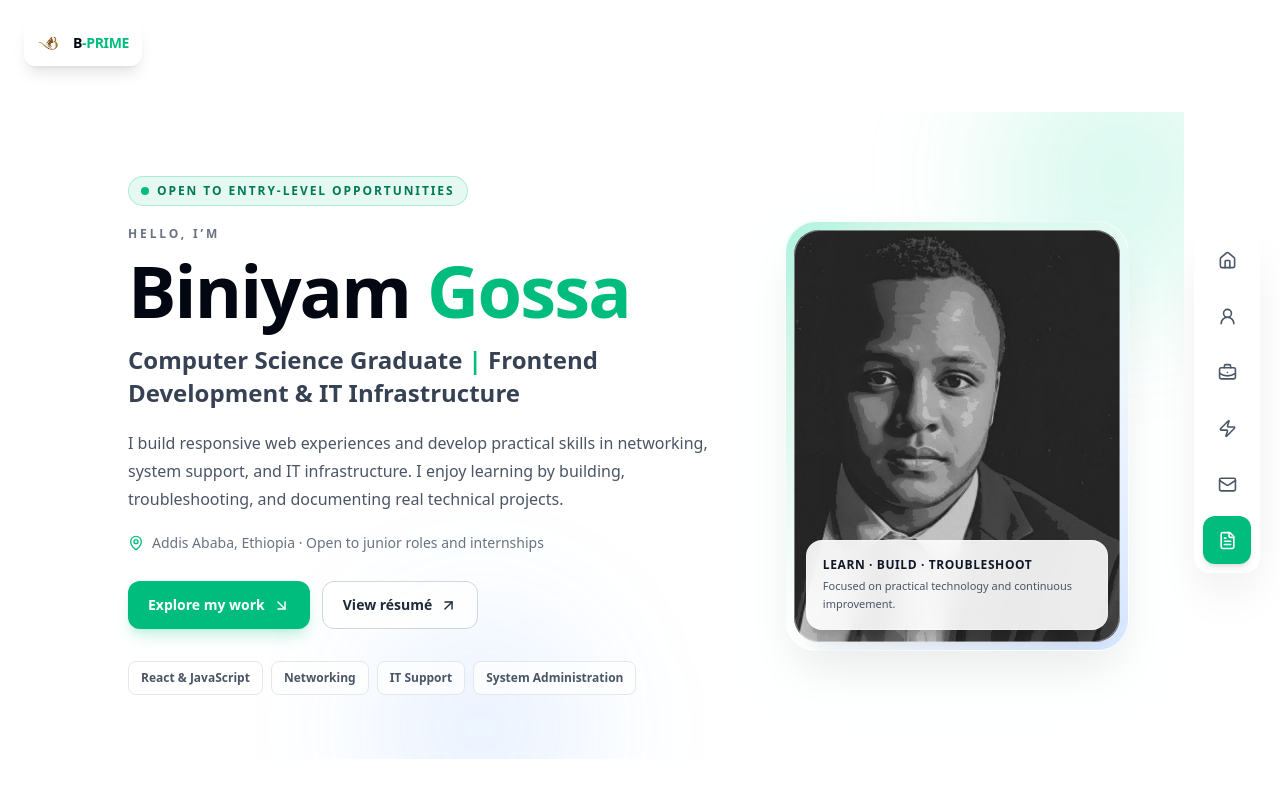
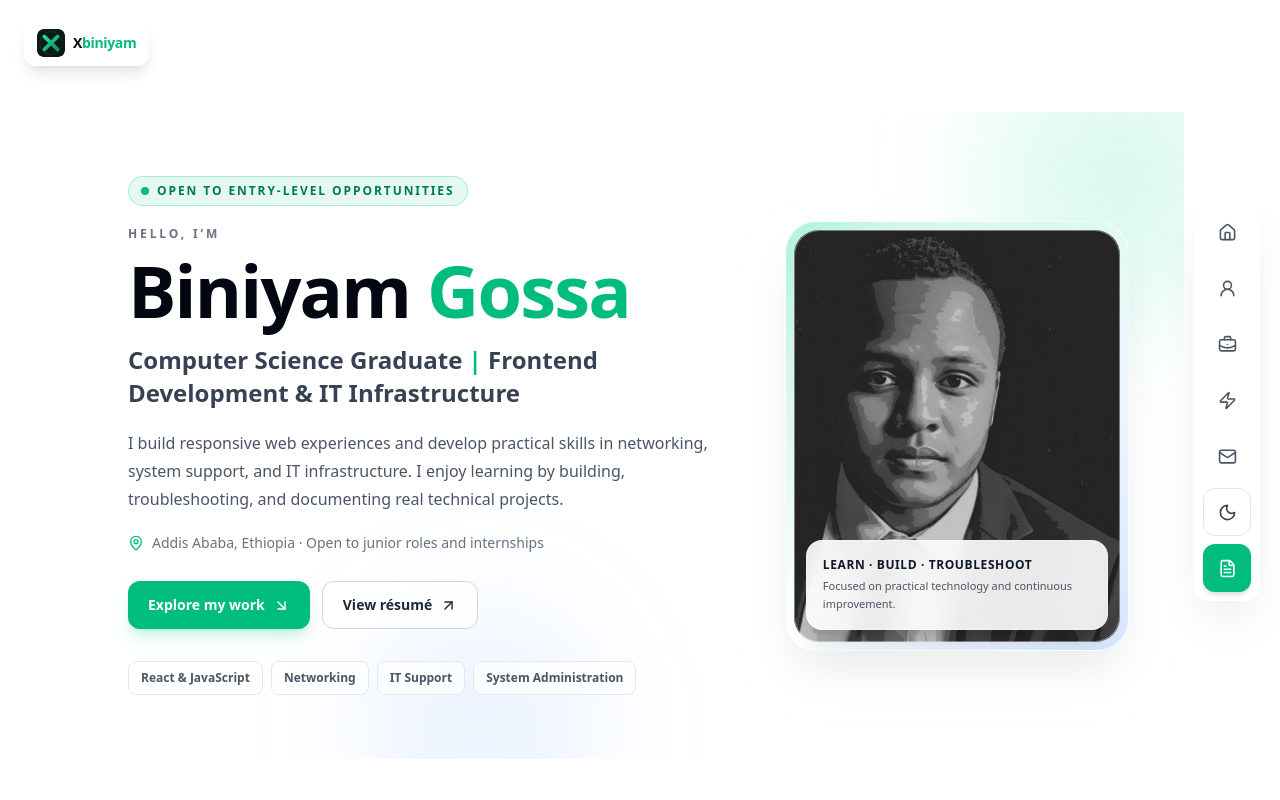
Before and after one commit to bnmgossa/biniyamgossa, a React (Vite) app: page / in a window 1280 px wide. Shown: the top 800 px of the page. Built offline with nearby package versions, Linux system fonts and the light colour scheme.

Commit message:
Rename portfolio branding and add day/night toggle

```diff
--- a/src/components/layout/Navbar.jsx
+++ b/src/components/layout/Navbar.jsx
@@ -1,5 +1,6 @@
-import { Home, UserRound, Zap, BriefcaseBusiness, Mail, FileText } from "lucide-react";
-import logoImg from "../../../public/logo.png";
+import { useEffect, useState } from "react";
+import { Home, UserRound, Zap, BriefcaseBusiness, Mail, FileText, Sun, Moon } from "lucide-react";
+import logoImg from "../../../public/xbiniyam-mark.svg";
 import resume from "../../assets/BINIYAM_GOSSA_KEBEDE.pdf";
 
 const navLinks = [
@@ -10,11 +11,23 @@ const navLinks = [
   { name: "Contact", href: "contact", icon: Mail },
 ];
 
-const Navbar = () => (
+const Navbar = () => {
+  const [isDark, setIsDark] = useState(() => {
+    const savedTheme = window.localStorage.getItem("theme");
+    if (savedTheme === "light" || savedTheme === "dark") return savedTheme === "dark";
+    return window.matchMedia?.("(prefers-color-scheme: dark)").matches ?? false;
+  });
+
+  useEffect(() => {
+    document.documentElement.classList.toggle("dark", isDark);
+    window.localStorage.setItem("theme", isDark ? "dark" : "light");
+  }, [isDark]);
+
+  return (
     <>
-    <a href="#home" aria-label="B-Prime portfolio home" className="fixed left-4 top-4 z-[100] inline-flex items-center gap-2 rounded-xl border border-white/30 bg-white/85 px-3 py-2 shadow-lg backdrop-blur-xl transition hover:-translate-y-0.5 dark:border-white/10 dark:bg-gray-950/80 sm:left-6 sm:top-5">
+      <a href="#home" aria-label="Xbiniyam portfolio home" className="fixed left-4 top-4 z-[100] inline-flex items-center gap-2 rounded-xl border border-white/30 bg-white/85 px-3 py-2 shadow-lg backdrop-blur-xl transition hover:-translate-y-0.5 dark:border-white/10 dark:bg-gray-950/80 sm:left-6 sm:top-5">
         <img src={logoImg} alt="" className="h-7 w-7 rounded-md object-contain" />
-      <span className="text-sm font-black tracking-tight text-gray-950 dark:text-white">B<span className="text-emerald-500">-PRIME</span></span>
+        <span className="text-sm font-black tracking-tight text-gray-950 dark:text-white">X<span className="text-emerald-500">biniyam</span></span>
       </a>
 
       <nav aria-label="Main navigation" className="fixed bottom-3 left-1/2 z-[100] -translate-x-1/2 md:bottom-auto md:left-auto md:right-5 md:top-1/2 md:-translate-y-1/2 md:translate-x-0">
@@ -31,6 +44,15 @@ const Navbar = () => (
               <span className="sr-only">{name}</span>
             </a>
           ))}
+          <button
+            type="button"
+            onClick={() => setIsDark((current) => !current)}
+            aria-label={isDark ? "Switch to day mode" : "Switch to night mode"}
+            title={isDark ? "Switch to day mode" : "Switch to night mode"}
+            className="flex h-11 w-11 items-center justify-center rounded-xl border border-gray-200 text-gray-700 transition hover:bg-emerald-500 hover:text-white focus-visible:outline-none focus-visible:ring-2 focus-visible:ring-emerald-500 dark:border-white/10 dark:text-gray-200 sm:h-12 sm:w-12"
+          >
+            {isDark ? <Sun size={19} aria-hidden="true" /> : <Moon size={19} aria-hidden="true" />}
+          </button>
           <a href={resume} target="_blank" rel="noopener noreferrer" aria-label="Open résumé PDF" title="Open résumé" className="flex h-11 w-11 items-center justify-center rounded-xl bg-emerald-500 text-white shadow-md transition hover:bg-emerald-600 focus-visible:outline-none focus-visible:ring-2 focus-visible:ring-emerald-500 focus-visible:ring-offset-2 sm:h-12 sm:w-12">
             <FileText size={19} aria-hidden="true" />
           </a>
@@ -38,5 +60,6 @@ const Navbar = () => (
       </nav>
     </>
   );
+};
 
 export default Navbar;
```
Lines whose indentation alone changed are shown as unchanged.
